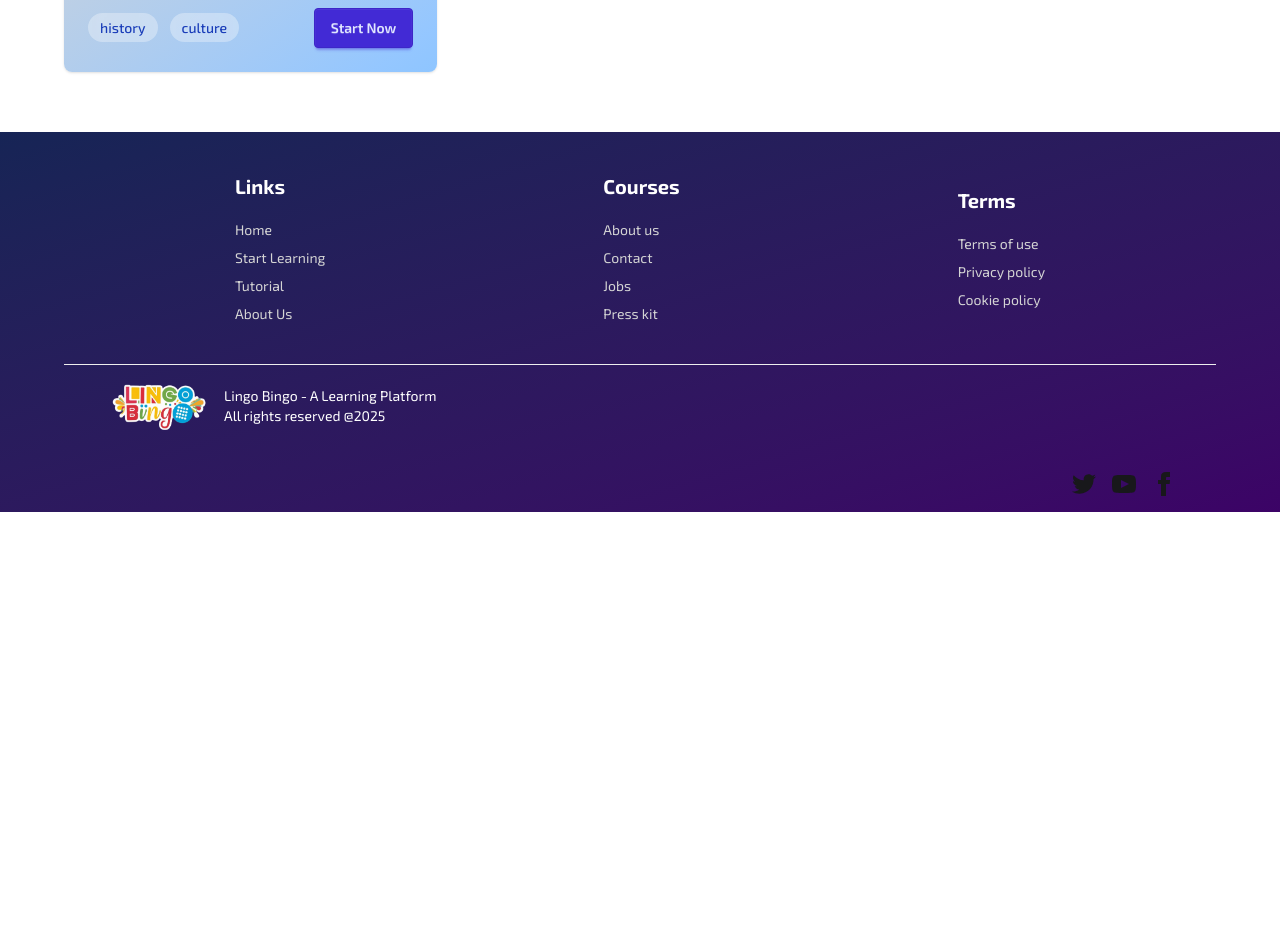
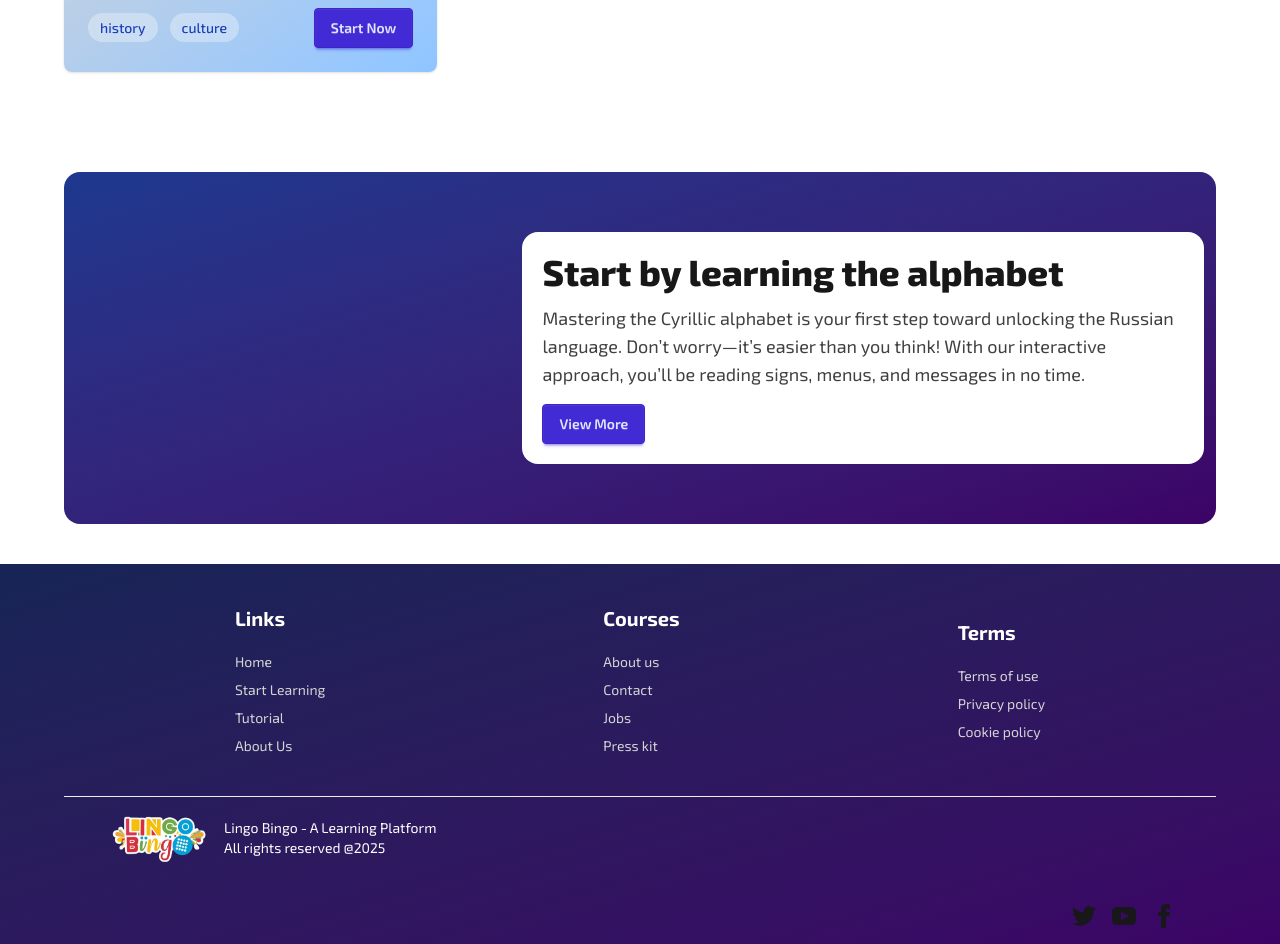
Before and after one commit to mohimanul15/ph-9th-assingment, a React (Vite) app: page /learning in a window 1280 px wide. Shown: the part 1360-2304 px from the top of the page. Before the commit the page ends 1872 px from the top, so only its background shows below. Built offline with nearby package versions, Linux system fonts and the light colour scheme; no server answers.

Commit message:
Learn page complete

```diff
--- a/package.json
+++ b/package.json
@@ -23,6 +23,7 @@
     "react-lottie": "^1.2.10",
     "react-router": "^7.5.0",
     "react-visibility-sensor": "^5.1.1",
+    "react-youtube": "^10.1.0",
     "tailwindcss": "^4.1.3"
   },
   "devDependencies": {
--- a/src/Pages/Learning/Learning.jsx
+++ b/src/Pages/Learning/Learning.jsx
@@ -1,8 +1,17 @@
 import React from 'react';
-import { useLoaderData } from 'react-router';
+import { Link, useLoaderData } from 'react-router';
 import Lessons from '../../Layout/Components/Lessons/Lessons';
+import rusflag from '../../assets/image/flagrus.jpg';
+import YouTube from 'react-youtube';
 
 const Learning = () => {
+
+    const options = {
+        playerVars: {
+            autoplay: 1,
+            controls: 1,
+        },
+    };
 
     const lesson = useLoaderData();
 
@@ -27,10 +36,36 @@ const Learning = () => {
             </section>
 
             {/* Tutorial content */}
-            <section className='bg-neutral-300 place-content-center'>
-                    <div>
+            <section className='bg-linear-to-br from-blue-900 to-purple-950 place-content-center max-w-6xl mx-auto rounded-2xl my-10 py-15 px-3'>
+                <div className='flex gap-8 flex-col lg:flex-row'>
+                    <div className='mx-auto rounded-3xl overflow-clip w-full h-auto relative'>
+                        <YouTube
+                            videoId='tYDMSM5dosE'
+                            options={options}
+                            className='opacity-90'
+                            style={{aspectRatio:16/9 + 'auto'}}
+                        >
+                        </YouTube>
+                    </div>
 
+                    <div className='bg-white rounded-2xl p-5'>
+                        <h3 className='font-extrabold text-neutral-900 text-lg md:text-2xl lg:text-4xl max-md:text-center'>
+                            Start by learning the alphabet
+                        </h3>
+
+                        <p className='text-neutral-700 text-xs md:text-lg max-md:text-center max-md:max-w-lg max-md:mx-auto my-3'>
+                            Mastering the Cyrillic alphabet is your first step toward unlocking the Russian language. Don’t worry—it’s easier than you think! With our interactive approach, you’ll be reading signs, menus, and messages in no time.
+                        </p>
+
+                        <div className="justify-center md:justify-start card-actions mt-4">
+                            <Link to={'/tutorial'}>
+                                <button className="btn btn-primary">
+                                    View More
+                                </button>
+                            </Link>
+                        </div>
                     </div>
+                </div>
             </section>
         </div>
     );
```
Also changed, not shown: src/assets/image/flagrus.jpg (added), 1 other file (tests, documents, lock files or other folders).
